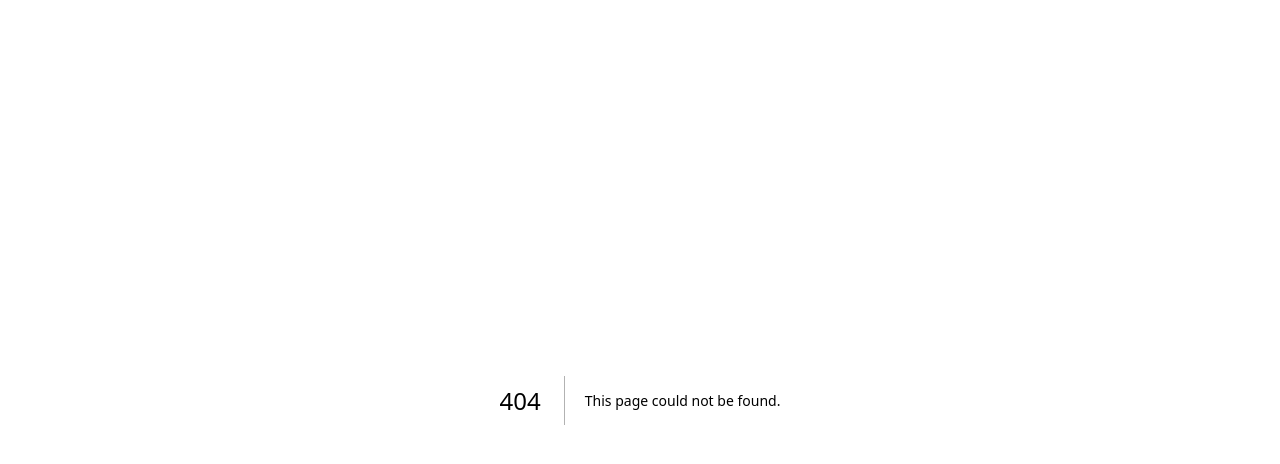
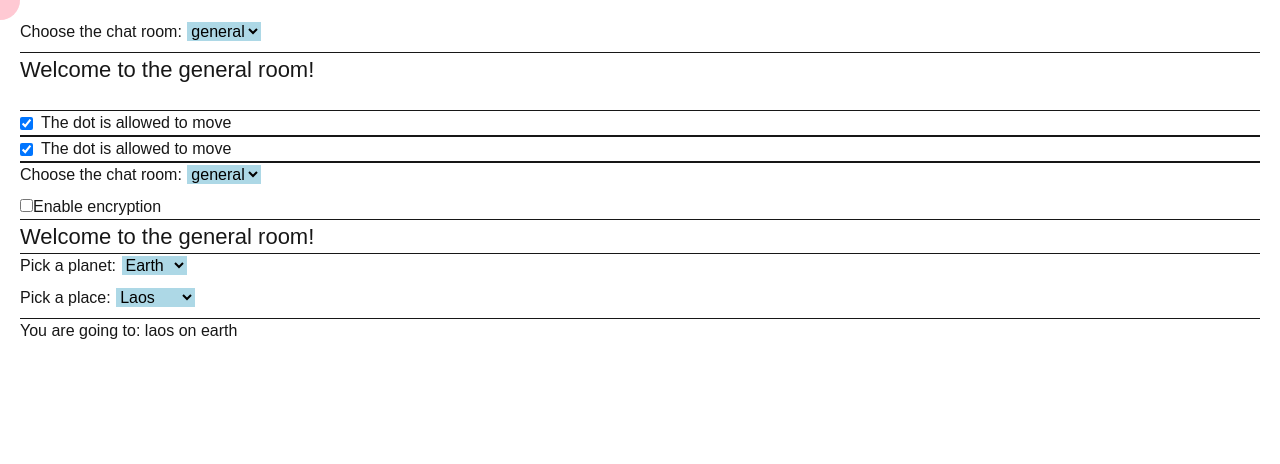
Before and after one commit to JarvisAppleSlice/ReactCourse, a Next.js app in the folder my-app/: page /effectlifecycle in a window 1280 px wide. Before the commit this address had no page. Shown: the top 464 px of the page. Built offline with nearby package versions, Linux system fonts and the light colour scheme.

Commit message:
effect Life Cycle

```diff
--- /dev/null
+++ b/my-app/app/effectlifecycle/page.jsx
@@ -0,0 +1,23 @@
+"use client";
+
+import Reconnection from "@/ui/effectlifecycle/reconnecting";
+import SwitchSync from "../../UI/effectlifecycle/switchsync";
+import StaleBug from "../../UI/effectlifecycle/stalevalue";
+import ConnectionSwitch from "../../UI/effectlifecycle/connectionswitch";
+import ChainOfSelect from "../../UI/effectlifecycle/chainofselect";
+
+export default function App() {
+	return (
+		<>
+			<Reconnection />
+			<hr />
+			<SwitchSync />
+			<hr />
+			<StaleBug />
+			<hr />
+			<ConnectionSwitch />
+			<hr />
+			<ChainOfSelect />
+		</>
+	);
+}
--- a/my-app/app/globals.css
+++ b/my-app/app/globals.css
@@ -398,3 +398,15 @@ img {
 	margin-top: 20px;
 	margin-bottom: 20px;
 }
+
+.checkbox-row {
+	display: inline-flex;
+	align-items: center;
+	gap: 8px;
+	width: fit-content;
+}
+
+input[type="checkbox"] {
+	width: auto;
+	flex: 0 0 auto;
+}
--- /dev/null
+++ b/my-app/ui/effectlifecycle/chainofselect.jsx
@@ -0,0 +1,170 @@
+"use client";
+import { useState, useEffect } from "react";
+
+function useSelectOptions(url) {
+	const [list, setList] = useState(null);
+	const [selectedId, setSelectedId] = useState("");
+	useEffect(() => {
+		if (url === null) {
+			return;
+		}
+
+		let ignore = false;
+		fetchData(url).then((result) => {
+			if (!ignore) {
+				setList(result);
+				setSelectedId(result[0].id);
+			}
+		});
+		return () => {
+			ignore = true;
+		};
+	}, [url]);
+	return [list, selectedId, setSelectedId];
+}
+
+function fetchData(url) {
+	if (url === "/planets") {
+		return fetchPlanets();
+	} else if (url.startsWith("/planets/")) {
+		const match = url.match(/^\/planets\/([\w-]+)\/places(\/)?$/);
+		if (!match || !match[1] || !match[1].length) {
+			throw Error('Expected URL like "/planets/earth/places". Received: "' + url + '".');
+		}
+		return fetchPlaces(match[1]);
+	} else
+		throw Error(
+			'Expected URL like "/planets" or "/planets/earth/places". Received: "' + url + '".',
+		);
+}
+
+async function fetchPlanets() {
+	return new Promise((resolve) => {
+		setTimeout(() => {
+			resolve([
+				{
+					id: "earth",
+					name: "Earth",
+				},
+				{
+					id: "venus",
+					name: "Venus",
+				},
+				{
+					id: "mars",
+					name: "Mars",
+				},
+			]);
+		}, 1000);
+	});
+}
+
+async function fetchPlaces(planetId) {
+	if (typeof planetId !== "string") {
+		throw Error(
+			"fetchPlaces(planetId) expects a string argument. " +
+				"Instead received: " +
+				planetId +
+				".",
+		);
+	}
+	return new Promise((resolve) => {
+		setTimeout(() => {
+			if (planetId === "earth") {
+				resolve([
+					{
+						id: "laos",
+						name: "Laos",
+					},
+					{
+						id: "spain",
+						name: "Spain",
+					},
+					{
+						id: "vietnam",
+						name: "Vietnam",
+					},
+				]);
+			} else if (planetId === "venus") {
+				resolve([
+					{
+						id: "aurelia",
+						name: "Aurelia",
+					},
+					{
+						id: "diana-chasma",
+						name: "Diana Chasma",
+					},
+					{
+						id: "kumsong-vallis",
+						name: "Kŭmsŏng Vallis",
+					},
+				]);
+			} else if (planetId === "mars") {
+				resolve([
+					{
+						id: "aluminum-city",
+						name: "Aluminum City",
+					},
+					{
+						id: "new-new-york",
+						name: "New New York",
+					},
+					{
+						id: "vishniac",
+						name: "Vishniac",
+					},
+				]);
+			} else throw Error("Unknown planet ID: " + planetId);
+		}, 1000);
+	});
+}
+
+export default function ChainOfSelect() {
+	const [planetList, planetId, setPlanetId] = useSelectOptions("/planets");
+
+	const [placeList, placeId, setPlaceId] = useSelectOptions(
+		planetId ? `/planets/${planetId}/places` : null,
+	);
+
+	return (
+		<>
+			<label>
+				Pick a planet:{" "}
+				<select
+					className="dropdown"
+					value={planetId}
+					onChange={(e) => {
+						setPlanetId(e.target.value);
+					}}
+				>
+					{planetList?.map((planet) => (
+						<option className="color-option" key={planet.id} value={planet.id}>
+							{planet.name}
+						</option>
+					))}
+				</select>
+			</label>
+			<label>
+				Pick a place:{" "}
+				<select
+					className="dropdown"
+					value={placeId}
+					onChange={(e) => {
+						setPlaceId(e.target.value);
+					}}
+				>
+					{placeList?.map((place) => (
+						<option className="color-option" key={place.id} value={place.id}>
+							{place.name}
+						</option>
+					))}
+				</select>
+			</label>
+			<hr />
+			<p>
+				You are going to: {placeId || "..."} on {planetId || "..."}{" "}
+			</p>
+		</>
+	);
+}
--- /dev/null
+++ b/my-app/ui/effectlifecycle/connectionswitch.jsx
@@ -0,0 +1,75 @@
+import { useState, useEffect } from "react";
+
+function createEncryptedConnection(roomId) {
+	// A real implementation would actually connect to the server
+	return {
+		connect() {
+			console.log('✅ 🔐 Connecting to "' + roomId + "... (encrypted)");
+		},
+		disconnect() {
+			console.log('❌ 🔐 Disconnected from "' + roomId + '" room (encrypted)');
+		},
+	};
+}
+
+function createUnencryptedConnection(roomId) {
+	// A real implementation would actually connect to the server
+	return {
+		connect() {
+			console.log('✅ Connecting to "' + roomId + "... (unencrypted)");
+		},
+		disconnect() {
+			console.log('❌ Disconnected from "' + roomId + '" room (unencrypted)');
+		},
+	};
+}
+
+function ChatRoom({ roomId, isEncrypted }) {
+	useEffect(() => {
+		const createConnection = isEncrypted
+			? createEncryptedConnection
+			: createUnencryptedConnection;
+		const connection = createConnection(roomId);
+		connection.connect();
+		return () => connection.disconnect();
+	}, [roomId, isEncrypted]);
+
+	return <h1>Welcome to the {roomId} room!</h1>;
+}
+
+export default function ConnectionSwitch() {
+	const [roomId, setRoomId] = useState("general");
+	const [isEncrypted, setIsEncrypted] = useState(false);
+	return (
+		<>
+			<label>
+				Choose the chat room:{" "}
+				<select
+					className="dropdown"
+					value={roomId}
+					onChange={(e) => setRoomId(e.target.value)}
+				>
+					<option className="color-option" value="general">
+						general
+					</option>
+					<option className="color-option" value="travel">
+						travel
+					</option>
+					<option className="color-option" value="music">
+						music
+					</option>
+				</select>
+			</label>
+			<label>
+				<input
+					type="checkbox"
+					checked={isEncrypted}
+					onChange={(e) => setIsEncrypted(e.target.checked)}
+				/>
+				Enable encryption
+			</label>
+			<hr />
+			<ChatRoom roomId={roomId} isEncrypted={isEncrypted} />
+		</>
+	);
+}
--- /dev/null
+++ b/my-app/ui/effectlifecycle/reconnecting.jsx
@@ -0,0 +1,62 @@
+"use client";
+
+import { useState, useEffect } from "react";
+
+function createConnection(serverUrl, roomId) {
+	// A real implementation would actually connect to the server
+	return {
+		connect() {
+			console.log('✅ Connecting to "' + roomId + '" room at ' + serverUrl + "...");
+		},
+		disconnect() {
+			console.log('❌ Disconnected from "' + roomId + '" room at ' + serverUrl);
+		},
+	};
+}
+
+const serverUrl = "https://localhost:3000";
+
+function ChatRoom({ roomId }) {
+	const [message, setMessage] = useState("");
+
+	useEffect(() => {
+		const connection = createConnection(serverUrl, roomId);
+		connection.connect();
+		return () => connection.disconnect();
+	}, [roomId]);
+
+	return (
+		<>
+			<h1>Welcome to the {roomId} room!</h1>
+			<input value={message} onChange={(e) => setMessage(e.target.value)} />
+		</>
+	);
+}
+
+export default function Reconnection() {
+	const [roomId, setRoomId] = useState("general");
+	return (
+		<>
+			<label>
+				Choose the chat room:{" "}
+				<select
+					className="dropdown"
+					value={roomId}
+					onChange={(e) => setRoomId(e.target.value)}
+				>
+					<option className="color-option" value="general">
+						general
+					</option>
+					<option className="color-option" value="travel">
+						travel
+					</option>
+					<option className="color-option" value="music">
+						music
+					</option>
+				</select>
+			</label>
+			<hr />
+			<ChatRoom roomId={roomId} />
+		</>
+	);
+}
--- /dev/null
+++ b/my-app/ui/effectlifecycle/stalevalue.jsx
@@ -0,0 +1,45 @@
+import { useState, useEffect } from "react";
+
+export default function StaleBug() {
+	const [position, setPosition] = useState({ x: 0, y: 0 });
+	const [canMove, setCanMove] = useState(true);
+
+	useEffect(() => {
+		function handleMove(e) {
+			if (canMove) {
+				setPosition({ x: e.clientX, y: e.clientY });
+			}
+		}
+
+		window.addEventListener("pointermove", handleMove);
+		return () => window.removeEventListener("pointermove", handleMove);
+	}, [canMove]);
+
+	return (
+		<>
+			<label className="checkbox-row">
+				<input
+					type="checkbox"
+					checked={canMove}
+					onChange={(e) => setCanMove(e.target.checked)}
+				/>
+				The dot is allowed to move
+			</label>
+			<hr />
+			<div
+				style={{
+					position: "absolute",
+					backgroundColor: "pink",
+					borderRadius: "50%",
+					opacity: 0.6,
+					transform: `translate(${position.x}px, ${position.y}px)`,
+					pointerEvents: "none",
+					left: -20,
+					top: -20,
+					width: 40,
+					height: 40,
+				}}
+			/>
+		</>
+	);
+}
--- /dev/null
+++ b/my-app/ui/effectlifecycle/switchsync.jsx
@@ -0,0 +1,45 @@
+import { useState, useEffect } from "react";
+
+export default function SwitchSync() {
+	const [position, setPosition] = useState({ x: 0, y: 0 });
+	const [canMove, setCanMove] = useState(true);
+
+	useEffect(() => {
+		function handleMove(e) {
+			setPosition({ x: e.clientX, y: e.clientY });
+		}
+		if (canMove) {
+			window.addEventListener("pointermove", handleMove);
+			return () => window.removeEventListener("pointermove", handleMove);
+		}
+	}, [canMove]);
+
+	return (
+		<>
+			<label className="checkbox-row">
+				<input
+					type="checkbox"
+					checked={canMove}
+					onChange={(e) => setCanMove(e.target.checked)}
+				/>
+				The dot is allowed to move
+			</label>
+
+			<hr />
+			<div
+				style={{
+					position: "absolute",
+					backgroundColor: "pink",
+					borderRadius: "50%",
+					opacity: 0.6,
+					transform: `translate(${position.x}px, ${position.y}px)`,
+					pointerEvents: "none",
+					left: -20,
+					top: -20,
+					width: 40,
+					height: 40,
+				}}
+			/>
+		</>
+	);
+}
```
